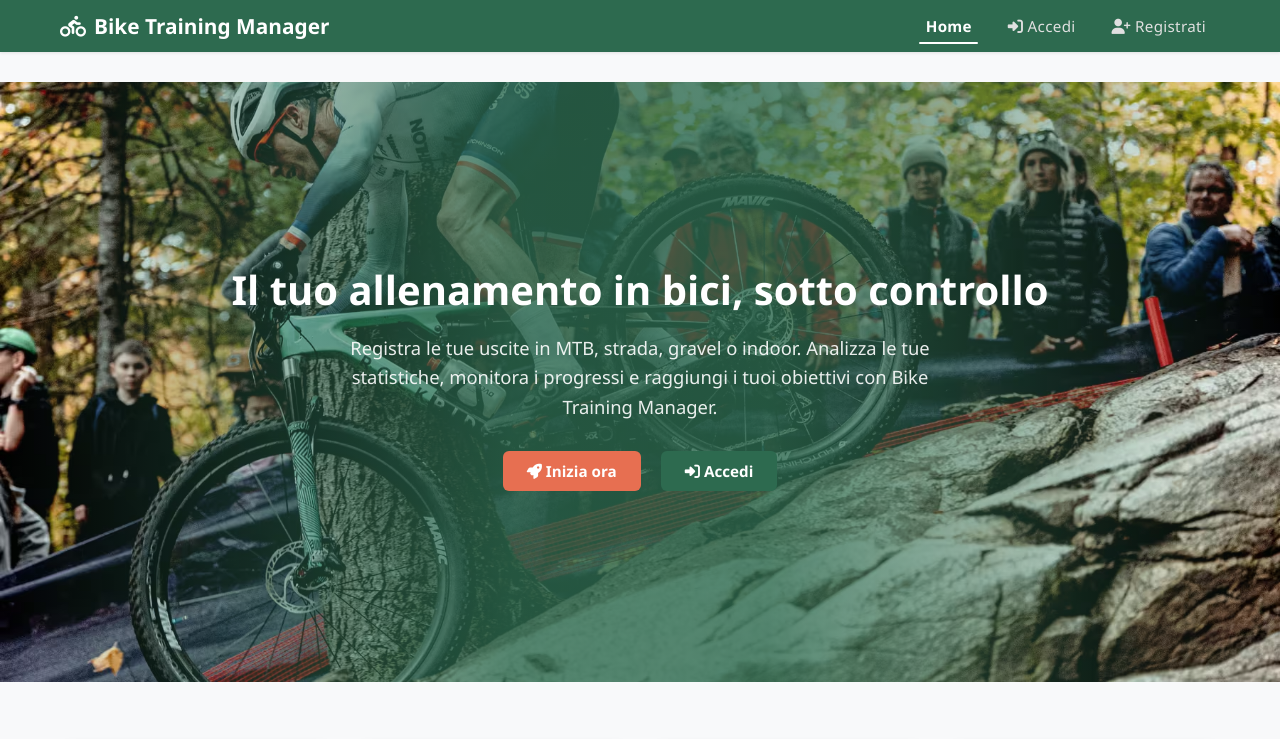
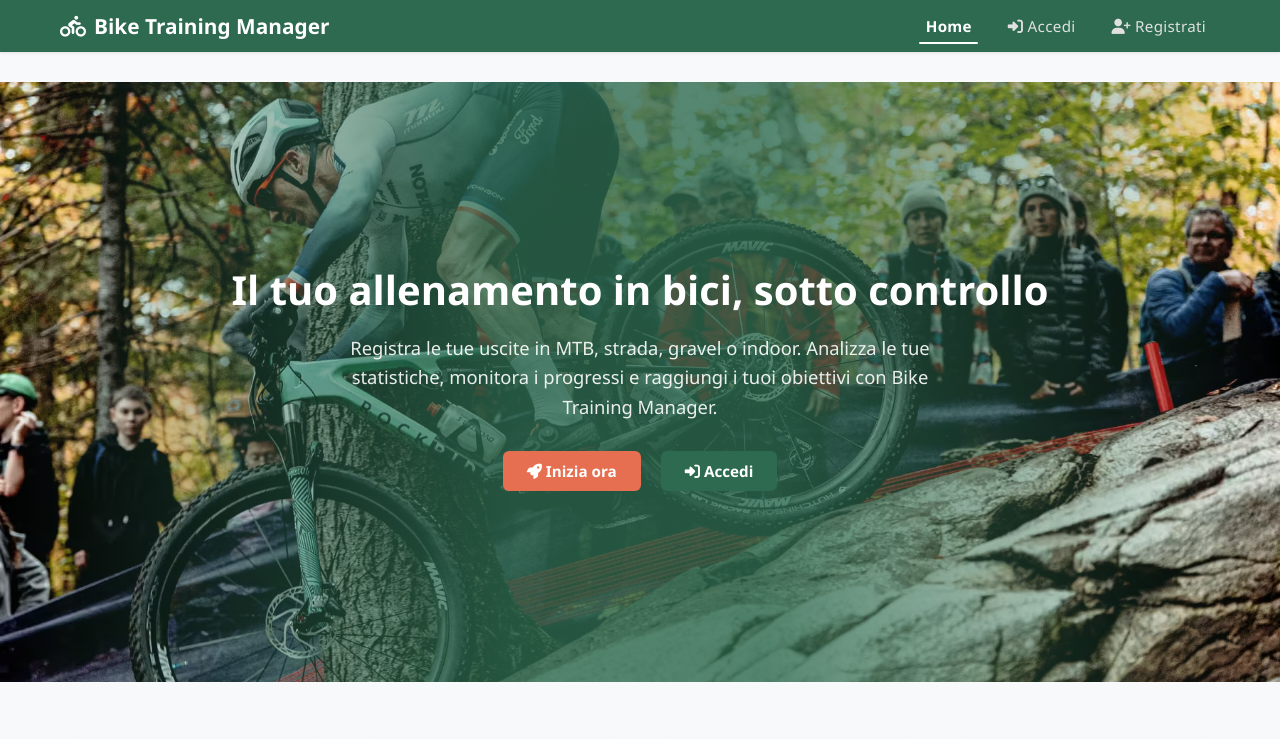
Before and after one commit to carlosflorianohlade/Bike-Training-Manager, a website: page public/index.html in a window 1280 px wide. Shown: the top 739 px of the page. Drawn offline with Linux system fonts and the light colour scheme.

Commit message:
Finalizzata immagine landing page

```diff
--- a/public/css/style.css
+++ b/public/css/style.css
@@ -461,7 +461,7 @@ table tr:hover {
 }
 
 .hero {
-    background: linear-gradient(to right, rgba(20,50,35,0), rgba(45,106,79,0.8) 40% 60%, rgba(64,145,108,0)), url('../images/intro.avif') center/cover no-repeat;
+    background: linear-gradient(to right, rgba(20,50,35,0), rgba(45,106,79,0.8) 40% 60%, rgba(64,145,108,0)), url('../images/intro.avif') center 35%/cover no-repeat;
     color: #fff;
     height: 600px;
     padding: 180px 0;
```
